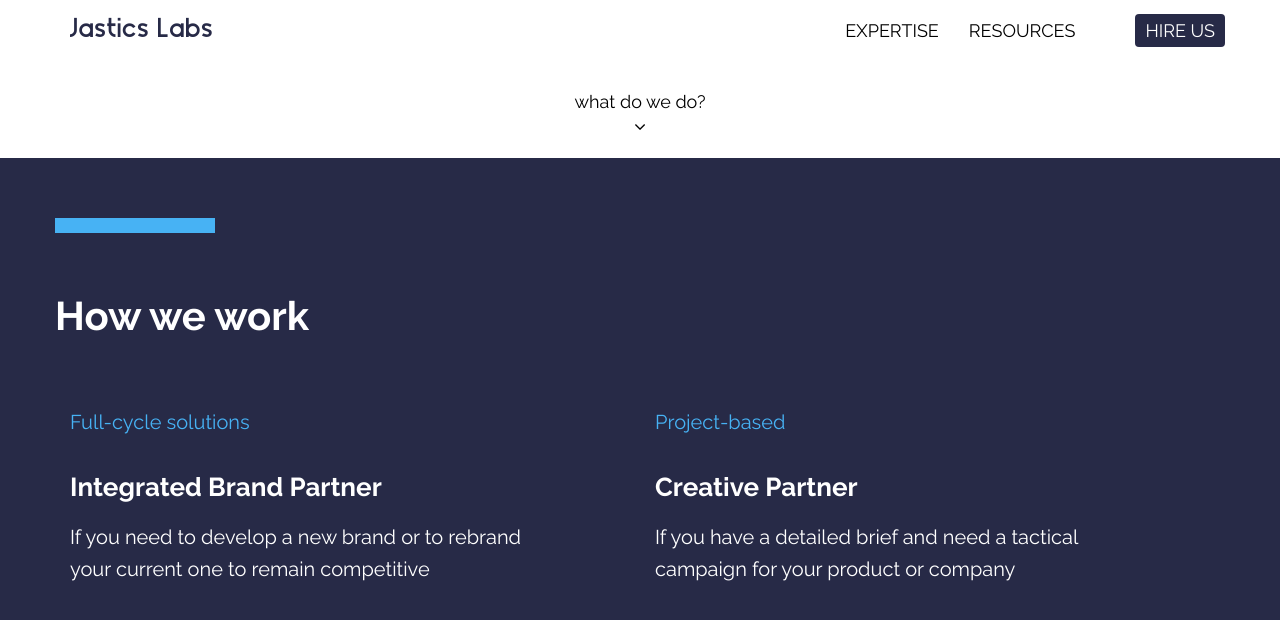
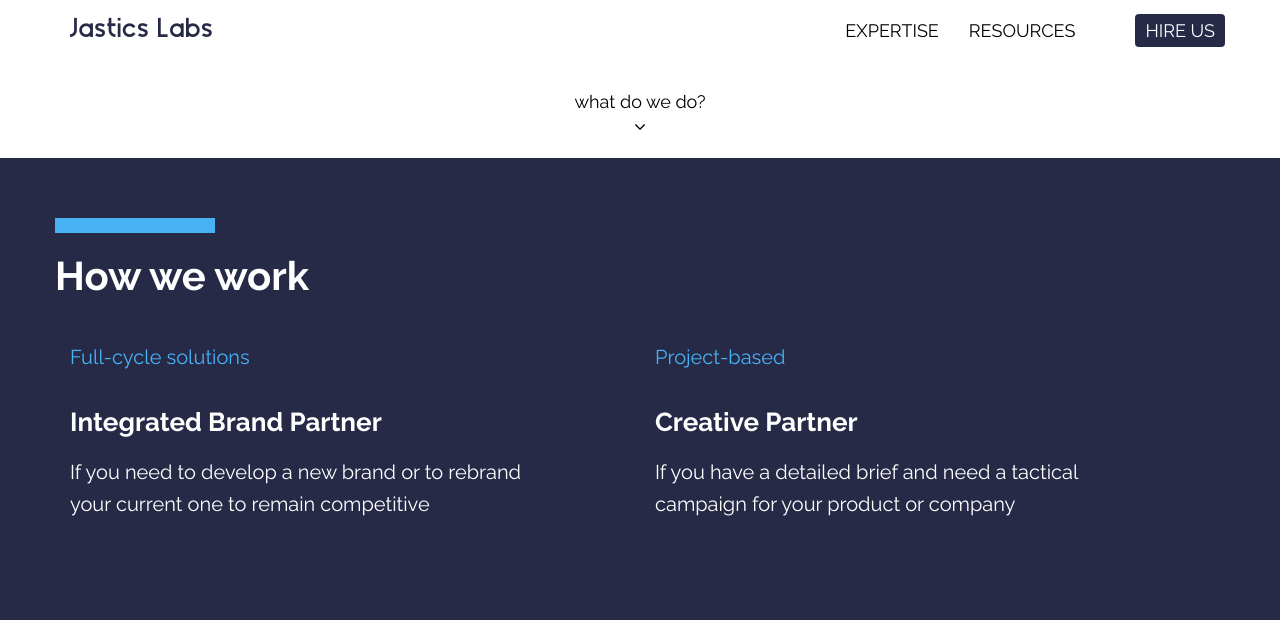
Before and after one commit to ivanursul/jastics, a Jekyll site: the page built from index.md, in a window 1280 px wide and 900 px high, scrolled down 742 px. Shown: the top 620 px of the window. Built offline with Jekyll 4.4.1, drawn with Linux system fonts in a browser that asks for light colours.

Commit message:
Fixed some vertical distance

```diff
--- a/_sass/enhancements.scss
+++ b/_sass/enhancements.scss
@@ -116,12 +116,10 @@ h1, h2, h3, h4, h5, h6, .h1, .h2, .h3, .h4, .h5, .h6 {
     background: $lightblue;
     height: 15px;
     width: 160px;
-    margin-bottom: 40px;
 }
 
 .horizontal-darkblue-line {
     background: $darkblue;
     height: 15px;
     width: 160px;
-    margin-bottom: 40px;
 }
--- a/_sass/how-we-work.scss
+++ b/_sass/how-we-work.scss
@@ -15,7 +15,7 @@
 }
 
 .how-we-work__heading {
-    margin-bottom: 70px;
+    margin-bottom: 45px;
     font-size: 40px;
 }
 
--- a/_sass/testimonials.scss
+++ b/_sass/testimonials.scss
@@ -12,7 +12,7 @@
 }
 
 .testimonials__heading {
-    margin-bottom: 70px;
+    margin-bottom: 45px;
     font-size: 40px;
 }
 
```
